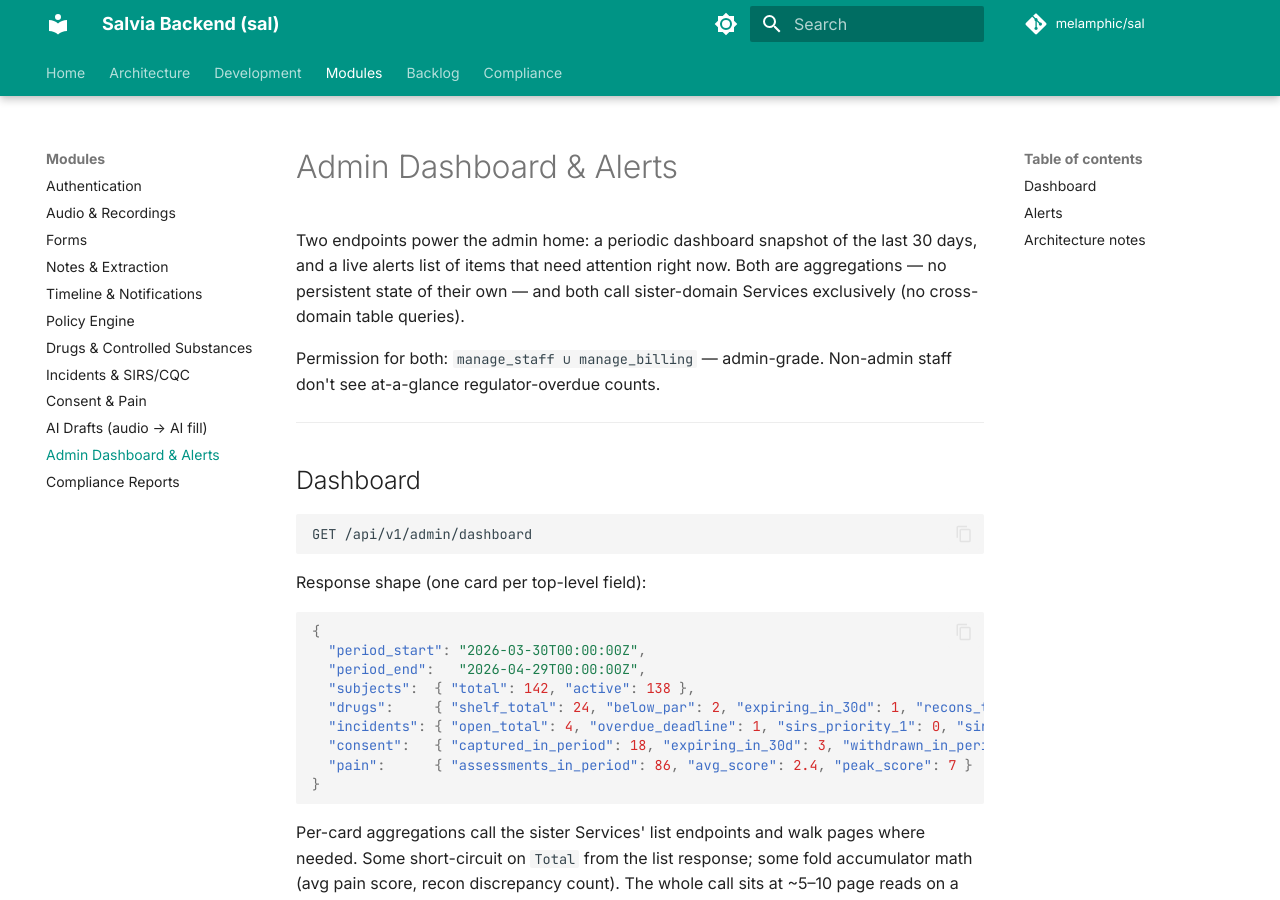
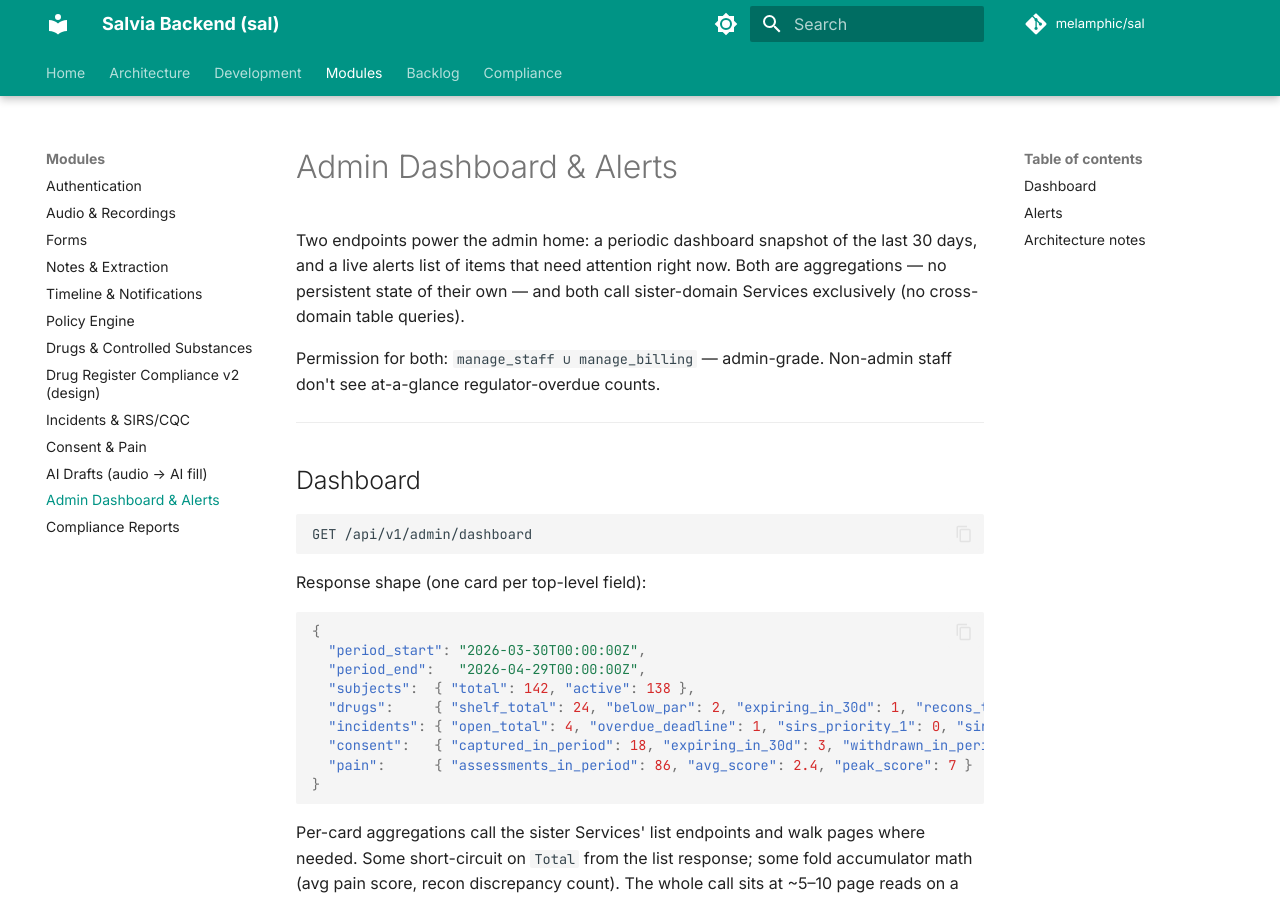
Before and after one commit to melamphic/sal, an MkDocs documentation site: the page built from docs/admin.md, in a window 1280 px wide and 900 px high. Built offline with MkDocs 1.6.1 and Material for MkDocs 9.7.7, drawn with Linux system fonts in a browser that asks for light colours; comment, search, counter and statistics services are not loaded.

```diff
--- a/mkdocs.yml
+++ b/mkdocs.yml
@@ -71,6 +71,7 @@
       - Timeline & Notifications: timeline.md
       - Policy Engine: policy.md
       - Drugs & Controlled Substances: drugs.md
+      - Drug Register Compliance v2 (design): drug-register-compliance-v2.md
       - Incidents & SIRS/CQC: incidents.md
       - Consent & Pain: consent_pain.md
       - AI Drafts (audio → AI fill): ai_drafts.md
```
